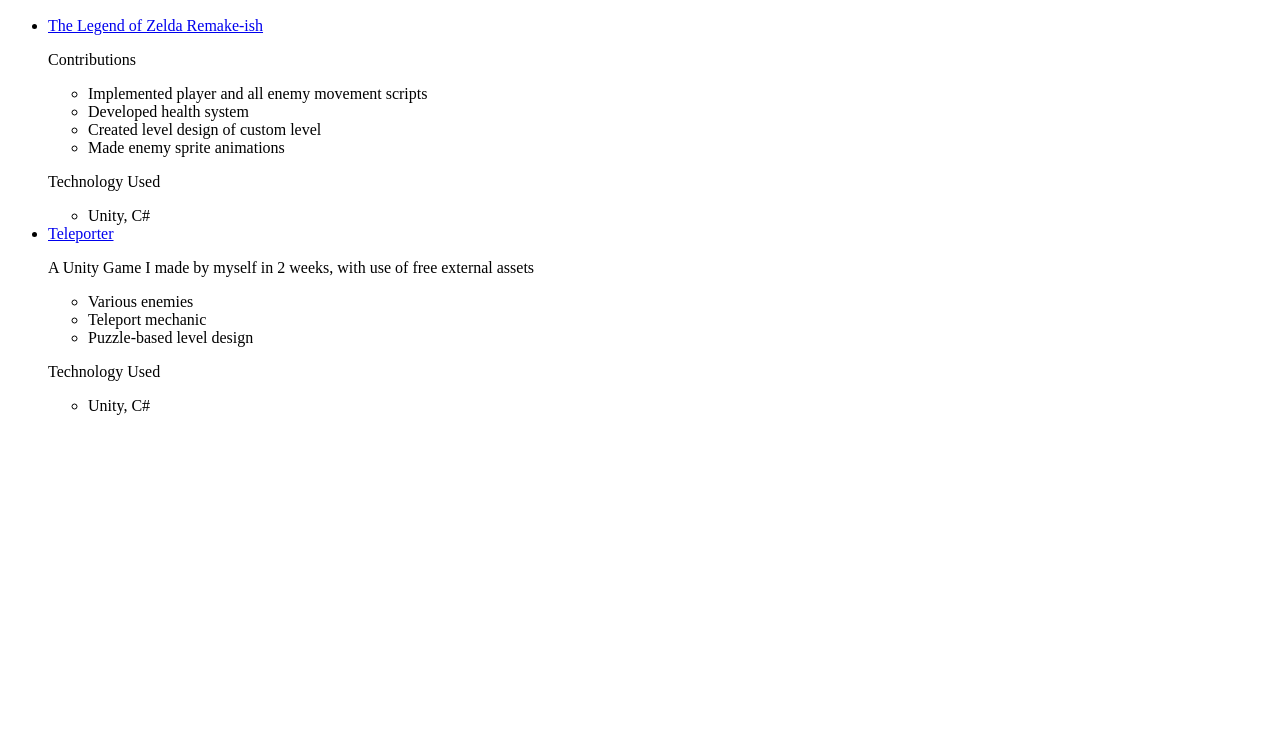
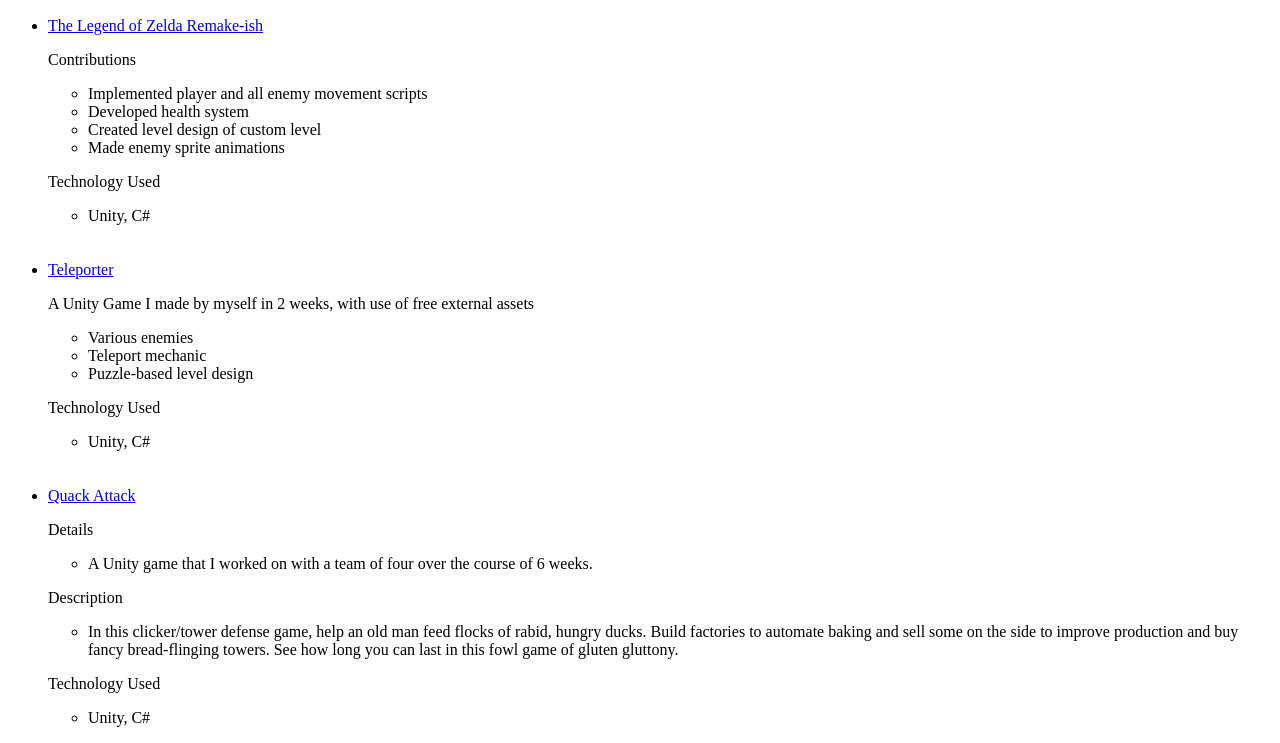
Before and after one commit to carewj/carewj.github.io, a plain HTML site: page index.html in a window 1280 px wide. Shown: the part 96-839 px from the top of the page. Before the commit the page ends 800 px from the top, so only its background shows below. Drawn offline with Linux system fonts and the light colour scheme.

Commit message:
Added quack attack

```diff
--- a/index.html
+++ b/index.html
@@ -17,6 +17,7 @@
 	<ul>
 		<li> Unity, C# </li>
 	</ul>
+<br><br>
 <li><a href="https://carewj.itch.io/teleporter">Teleporter</a></li>
 	<p>A Unity Game I made by myself in 2 weeks, with use of free external assets</p>
 	<ul>
@@ -28,6 +29,20 @@
 	<ul>
 		<li>Unity, C#</li>
 	</ul>
+<br><br>
+<li><a href="https://carewj.itch.io/quack-attack">Quack Attack</a></li>
+        <p>Details</p>
+	<ul>
+		<li>A Unity game that I worked on with a team of four over the course of 6 weeks.</li>
+	</ul>
+	<p>Description</p>
+	<ul>
+		<li>In this clicker/tower defense game, help an old man feed flocks of rabid, hungry ducks. Build factories to automate baking and sell some on the side to improve production and buy fancy bread-flinging towers. See how long you can last in this fowl game of gluten gluttony.</li>
+        </ul>
+	<p>Technology Used</p>
+        <ul>
+                <li>Unity, C#</li>
+        </ul>
 </ul>
 
 </html>
```
